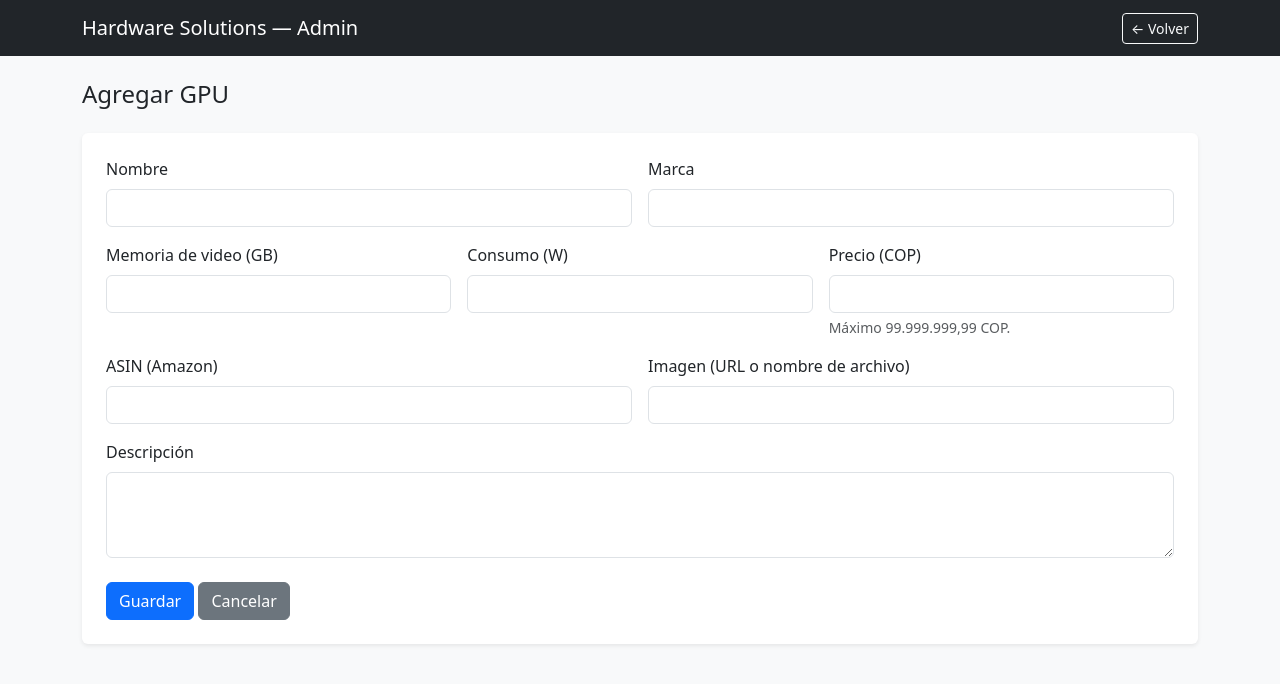
After one commit to edwardfst25-ui/Proyecto_Hardware_Solutions, a PHP site: page /gpu_form.php in a window 1280 px wide. The commit adds this page. Shown: the top 684 px of the page. Run offline with PHP 8.4, Linux system fonts and the light colour scheme; the visitor is signed in with stand-in values (Sample User, id 1).

Commit message:
Sesion 2: CRUD de GPU, validacion de precio, enums de socket/certificacion y normalizacion de cooler.

```diff
--- a/admin/dashboard.php
+++ b/admin/dashboard.php
@@ -28,7 +28,7 @@ require_once '../includes/conexion.php';
                 ['nombre' => 'CPU', 'archivo' => 'cpu.php'],
                 ['nombre' => 'Placa Madre', 'archivo' => null],
                 ['nombre' => 'RAM', 'archivo' => null],
-                ['nombre' => 'GPU', 'archivo' => null],
+                ['nombre' => 'GPU', 'archivo' => 'gpu.php'],
                 ['nombre' => 'Fuente de Poder', 'archivo' => null],
                 ['nombre' => 'Almacenamiento', 'archivo' => null],
                 ['nombre' => 'Gabinete', 'archivo' => null],
--- /dev/null
+++ b/admin/gpu_form.php
@@ -0,0 +1,98 @@
+<?php
+require_once '../includes/auth.php';
+require_once '../includes/conexion.php';
+
+$editando = false;
+$gpu = ['nombre'=>'','marca'=>'','memoria_gb'=>'','consumo_w'=>'','precio'=>'','asin'=>'','imagen'=>'','descripcion'=>''];
+
+if (isset($_GET['id'])) {
+    $editando = true;
+    $stmt = $pdo->prepare("SELECT * FROM gpu WHERE id = ?");
+    $stmt->execute([$_GET['id']]);
+    $gpu = $stmt->fetch();
+    if (!$gpu) {
+        header('Location: gpu.php');
+        exit;
+    }
+}
+
+// Si venimos de un intento fallido (gpu_guardar.php), recuperamos el mensaje
+// de error y los datos que el usuario había escrito, para no hacerle perder lo tecleado.
+$error = null;
+if (isset($_SESSION['gpu_form_error'])) {
+    $error = $_SESSION['gpu_form_error'];
+    if (isset($_SESSION['gpu_form_datos'])) {
+        $gpu = array_merge($gpu, $_SESSION['gpu_form_datos']);
+    }
+    unset($_SESSION['gpu_form_error'], $_SESSION['gpu_form_datos']);
+}
+?>
+<!DOCTYPE html>
+<html lang="es">
+<head>
+    <meta charset="UTF-8">
+    <title><?= $editando ? 'Editar' : 'Agregar' ?> GPU - Hardware Solutions</title>
+    <link href="https://cdn.jsdelivr.net/npm/bootstrap@5.3.3/dist/css/bootstrap.min.css" rel="stylesheet">
+</head>
+<body class="bg-light">
+    <nav class="navbar navbar-dark bg-dark mb-4">
+        <div class="container">
+            <span class="navbar-brand">Hardware Solutions — Admin</span>
+            <a href="gpu.php" class="btn btn-outline-light btn-sm">← Volver</a>
+        </div>
+    </nav>
+
+    <div class="container">
+        <h4 class="mb-4"><?= $editando ? 'Editar' : 'Agregar' ?> GPU</h4>
+
+        <?php if ($error): ?>
+            <div class="alert alert-danger"><?= htmlspecialchars($error) ?></div>
+        <?php endif; ?>
+
+        <form method="POST" action="gpu_guardar.php" class="bg-white p-4 rounded shadow-sm">
+            <?php if ($editando): ?>
+                <input type="hidden" name="id" value="<?= $gpu['id'] ?? '' ?>">
+            <?php endif; ?>
+
+            <div class="row g-3">
+                <div class="col-md-6">
+                    <label class="form-label">Nombre</label>
+                    <input type="text" name="nombre" class="form-control" value="<?= htmlspecialchars($gpu['nombre'] ?? '') ?>" required>
+                </div>
+                <div class="col-md-6">
+                    <label class="form-label">Marca</label>
+                    <input type="text" name="marca" class="form-control" value="<?= htmlspecialchars($gpu['marca'] ?? '') ?>" required>
+                </div>
+                <div class="col-md-4">
+                    <label class="form-label">Memoria de video (GB)</label>
+                    <input type="number" name="memoria_gb" class="form-control" value="<?= htmlspecialchars($gpu['memoria_gb'] ?? '') ?>">
+                </div>
+                <div class="col-md-4">
+                    <label class="form-label">Consumo (W)</label>
+                    <input type="number" name="consumo_w" class="form-control" value="<?= htmlspecialchars($gpu['consumo_w'] ?? '') ?>" required>
+                </div>
+                <div class="col-md-4">
+                    <label class="form-label">Precio (COP)</label>
+                    <input type="number" step="0.01" min="0" max="99999999.99" name="precio" class="form-control" value="<?= htmlspecialchars($gpu['precio'] ?? '') ?>" required>
+                    <div class="form-text">Máximo 99.999.999,99 COP.</div>
+                </div>
+                <div class="col-md-6">
+                    <label class="form-label">ASIN (Amazon)</label>
+                    <input type="text" name="asin" class="form-control" value="<?= htmlspecialchars($gpu['asin'] ?? '') ?>">
+                </div>
+                <div class="col-md-6">
+                    <label class="form-label">Imagen (URL o nombre de archivo)</label>
+                    <input type="text" name="imagen" class="form-control" value="<?= htmlspecialchars($gpu['imagen'] ?? '') ?>">
+                </div>
+                <div class="col-12">
+                    <label class="form-label">Descripción</label>
+                    <textarea name="descripcion" class="form-control" rows="3"><?= htmlspecialchars($gpu['descripcion'] ?? '') ?></textarea>
+                </div>
+            </div>
+
+            <button type="submit" class="btn btn-primary mt-4">Guardar</button>
+            <a href="gpu.php" class="btn btn-secondary mt-4">Cancelar</a>
+        </form>
+    </div>
+</body>
+</html>
```
Also changed, not shown: admin/cpu_form.php (+6 -1 lines), admin/gpu.php (added, +71 -0 lines), admin/gpu_eliminar.php (added, +14 -0 lines), admin/gpu_guardar.php (added, +46 -0 lines).
